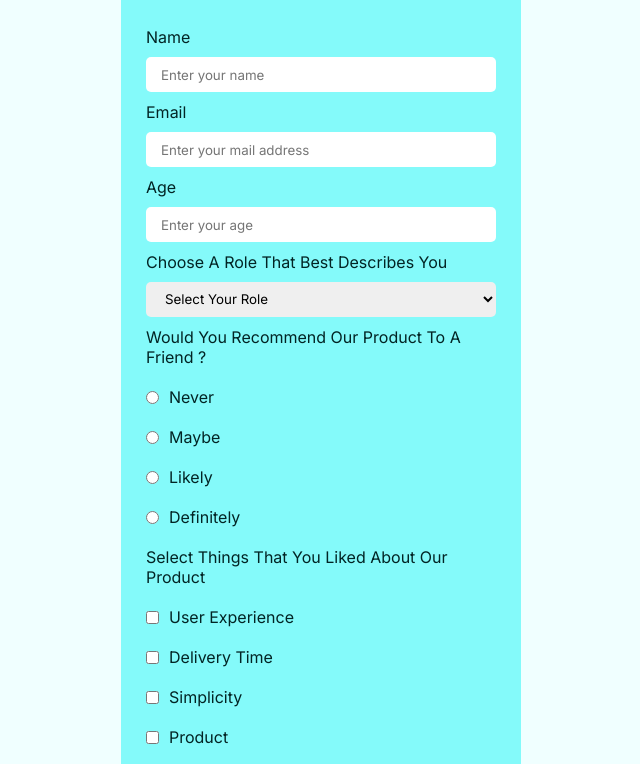
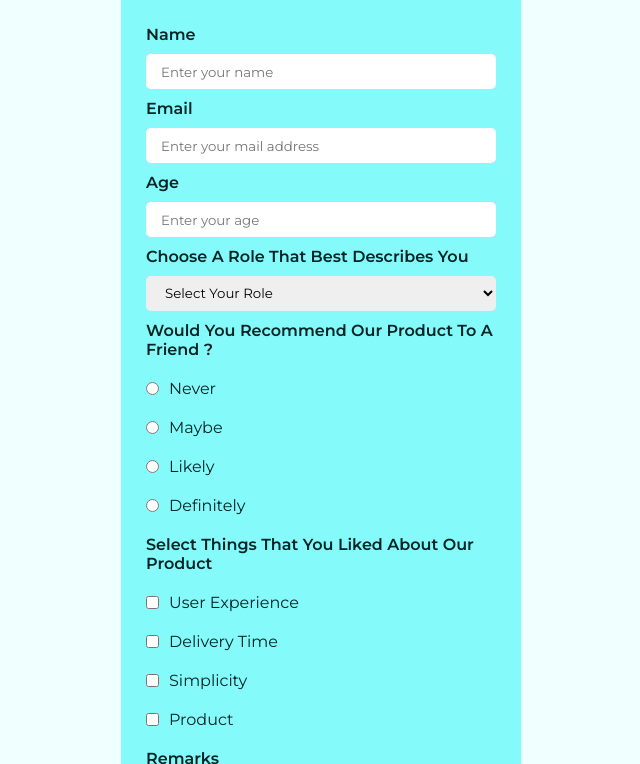
Before and after one commit to zubbyzillion/Survey-Form, a plain HTML site: page index.html in a window 1280 px wide. Shown: the part 182-946 px from the top of the page, without its empty margins (319-959 px from the left). Drawn offline with Linux system fonts and the light colour scheme.

Commit message:
Survey Form

```diff
--- a/index.html
+++ b/index.html
@@ -6,7 +6,7 @@
     <meta name="viewport" content="width=device-width, initial-scale=1.0">
     <link rel="preconnect" href="https://fonts.googleapis.com">
     <link rel="preconnect" href="https://fonts.gstatic.com" crossorigin>
-    <link href="https://fonts.googleapis.com/css2?family=Inter:wght@400;500;700&display=swap" rel="stylesheet">
+    <link href="https://fonts.googleapis.com/css2?family=Montserrat:ital,wght@0,100;0,200;0,300;0,400;0,500;0,600;0,700;0,800;0,900;1,100;1,200;1,300;1,400;1,500;1,600;1,700;1,800;1,900&display=swap" rel="stylesheet">
     <link rel="stylesheet" href="style.css" />
     <title>Survey Form</title>
 </head>
@@ -19,16 +19,16 @@
 
         <form action="#" class="survey-form">
             <div class="form-group">
-                <label for="name" class="name-label">Name</label>
+                <label for="name" class="user-name-label">Name</label>
                 <input type="text" name="name" class="name-label" placeholder="Enter your name" required>
             </div>
             <div class="form-group">
                 <label for="email" class="email-label">Email</label>
-                <input type="email" name="email" class="name-label" placeholder="Enter your mail address" required>
+                <input type="email" name="email" class="user-email-label" placeholder="Enter your mail address" required>
             </div>
             <div class="form-group">
                 <label for="age" class="age-label">Age</label>
-                <input type="number" name="age" min="1" max="99" class="age-label" placeholder="Enter your age" required>
+                <input type="number" name="age" min="1" max="99" class="user-age-label" placeholder="Enter your age" required>
             </div>
             <div class="form-group role">
                 <label for="occupation" class="role-label">Choose A Role That Best Describes You</label>
@@ -42,7 +42,7 @@
                 </select>
             </div>
             <div class="form-group">
-                <label for="rating" class="name-label">Would You Recommend Our Product To A Friend ?</label>
+                <label for="rating" class="suggest-label">Would You Recommend Our Product To A Friend ?</label>
                 <div class="radio-group">
                     <input type="radio" name="rating" id="never" value="never">
                     <label for="rating-never"> Never </label>
--- a/style.css
+++ b/style.css
@@ -2,7 +2,7 @@
     border: 0;
     margin: 0;
     box-sizing: border-box;
-    font-family: 'Inter', sans-serif;
+    font-family: 'Montserrat', sans-serif;
 }
 
 body {
@@ -31,6 +31,9 @@ header h1 {
     margin-bottom: 10px;
 }
 
+.user-name-label, .email-label, .age-label, .role-label, .suggest-label, .likes-label, .remarks-label {
+    font-weight: 600;
+}
 .survey-form {
     /* display: flex;
     flex-direction: column;
```
